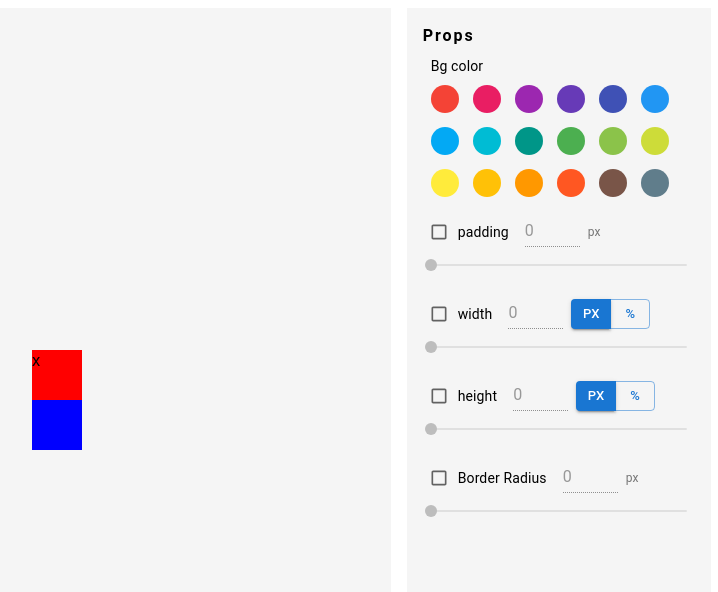
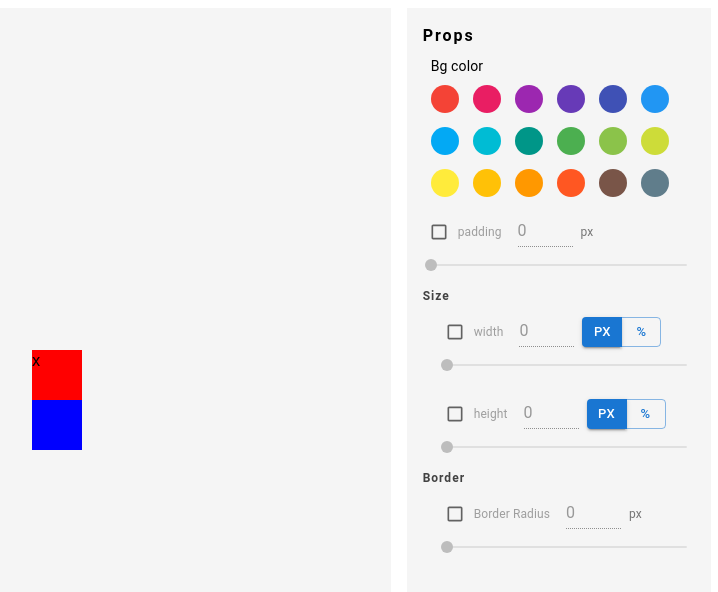
Before and after one commit to chanwit-y/mind-ui, a Next.js app: page / in a window 1280 px wide. Shown: the top 592 px of the page, without its empty margins (553-1271 px from the left). Built offline with nearby package versions, Linux system fonts and the light colour scheme.

Commit message:
adjust group

```diff
--- a/components/box/BoxProps.tsx
+++ b/components/box/BoxProps.tsx
@@ -1,19 +1,9 @@
-import {
-  Box,
-  Button,
-  ButtonGroup,
-  Checkbox,
-  FormControlLabel,
-  Slider,
-  styled,
-  TextField,
-  Typography,
-} from "@mui/material";
+import { Box, Divider, Typography } from "@mui/material";
 import { CirclePicker } from "react-color";
 import React, { Dispatch, SetStateAction, FC, Fragment } from "react";
 import { BoxType } from "./BoxType";
-import { blue, grey } from "@mui/material/colors";
-import { SizeAdjust } from "../common/SizeAdjust";
+import { grey } from "@mui/material/colors";
+import { SizeAdjust } from "components/common/SizeAdjust";
 
 type Props = {
   prop: BoxType;
@@ -41,6 +31,17 @@ export const BoxProps: FC<Props> = ({ prop, setProp }) => {
         setProp={setProp}
         isPxOnly
       />
+
+      <Typography
+        fontSize={12}
+        color={grey[800]}
+        fontWeight={700}
+        letterSpacing={1}
+      >
+        Size
+      </Typography>
+      {/* <Divider /> */}
+      <Box pl={2}>
         <SizeAdjust
           name="width"
           label="width"
@@ -53,6 +54,18 @@ export const BoxProps: FC<Props> = ({ prop, setProp }) => {
           value={prop.height}
           setProp={setProp}
         />
+      </Box>
+
+      <Typography
+        fontSize={12}
+        color={grey[800]}
+        fontWeight={700}
+        letterSpacing={1}
+      >
+        Border
+      </Typography>
+      {/* <Divider /> */}
+      <Box pl={2}>
         <SizeAdjust
           name="borderRadius"
           label="Border Radius"
@@ -61,7 +74,7 @@ export const BoxProps: FC<Props> = ({ prop, setProp }) => {
           value={prop.borderRadius}
           setProp={setProp}
         />
-
+      </Box>
     </Fragment>
   );
 };
--- a/components/common/SizeAdjust.tsx
+++ b/components/common/SizeAdjust.tsx
@@ -47,7 +47,7 @@ export const SizeAdjust: FC<Props> = ({
               }
             />
           }
-          label={<Typography fontSize={14}>{label}</Typography>}
+          label={<Typography fontSize={12} color={grey[500]}>{label}</Typography>}
         />
         <TextField
           type="number"
```
Lines whose indentation alone changed are shown as unchanged.
